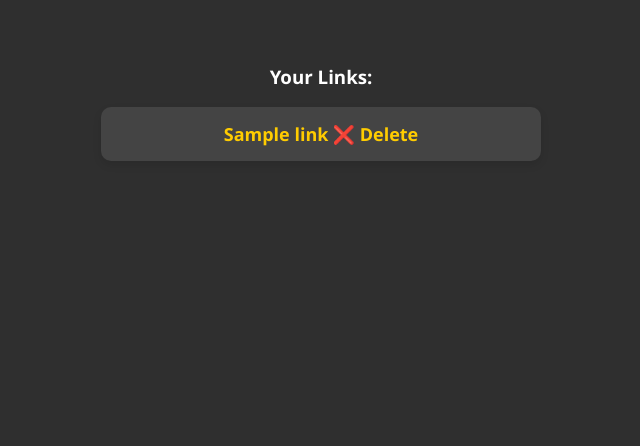
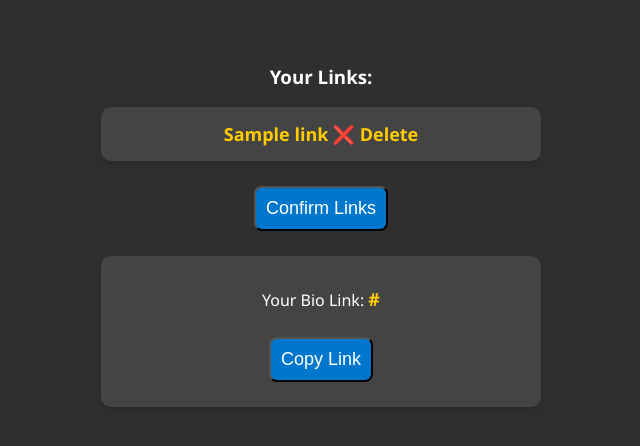
Before and after one commit to crsbo/my-links-app, a Flask app: template templates/links.html in a window 1280 px wide. Shown: the part 208-654 px from the top of the page, without its empty margins (319-959 px from the left). Run offline with Flask 3, Linux system fonts and the light colour scheme; the template is opened without the code that fills it: most values are stand-ins (such as "Sample title", 1, 10 or a date in 2020).

Commit message:
Update links.html

```diff
--- a/templates/links.html
+++ b/templates/links.html
@@ -67,5 +67,28 @@
             </div>
         {% endfor %}
     {% endif %}
+
+    <form action="/confirm_links/{{ username }}" method="POST">
+        <button type="submit">Confirm Links</button>
+    </form>
+
+    {% if bio_url %}
+        <div class="link-card">
+            <p>Your Bio Link: <a href="{{ bio_url }}" target="_blank">{{ bio_url }}</a></p>
+            <button onclick="copyToClipboard('{{ bio_url }}')">Copy Link</button>
+        </div>
+    {% endif %}
+
+    <script>
+        function copyToClipboard(text) {
+            var tempInput = document.createElement("input");
+            document.body.appendChild(tempInput);
+            tempInput.value = text;
+            tempInput.select();
+            document.execCommand("copy");
+            document.body.removeChild(tempInput);
+            alert("Link copied to clipboard!");
+        }
+    </script>
 </body>
 </html>
```
